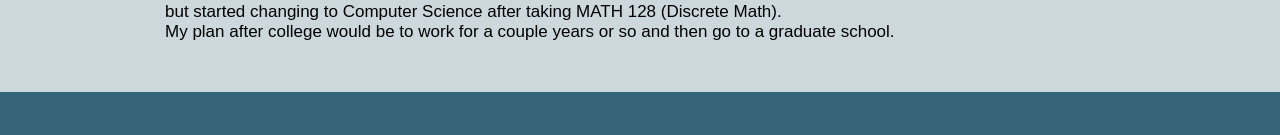
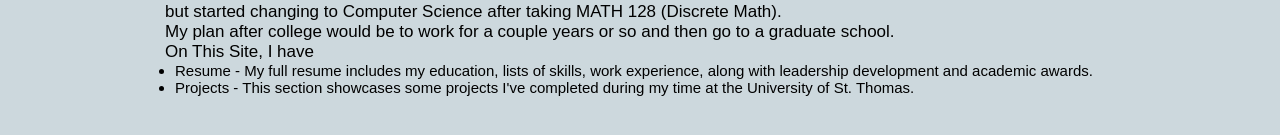
Before and after one commit to psavira/psavira.github.io, a plain HTML site: page index.html in a window 1280 px wide. Shown: the part 813-948 px from the top of the page. Before the commit the page ends 905 px from the top, so only its background shows below. Drawn offline with Linux system fonts and the light colour scheme.

Commit message:
minor fixes

```diff
--- a/index.html
+++ b/index.html
@@ -62,9 +62,19 @@
                     Fun fact, I was a Neuroscience major but started changing to Computer Science
                     after taking MATH 128 (Discrete Math).</p>
                     <p>My plan after college would be to work for a couple years or so and then go to a graduate school.</p>
+                    <p></p>
                     <div class="cta">
                         <!--a href="#" class="btn">University of St. Thomas</a-->
                     </div>
+                </div>
+            </div>
+            <div class="container">
+                <div class='block'>
+                    <p>On This Site, I have</p>
+                    <ul>
+                        <li>Resume - My full resume includes my education, lists of skills, work experience, along with leadership development and academic awards.</li>
+                        <li>Projects - This section showcases some projects I've completed during my time at the University of St. Thomas.</li>
+                    </ul>
                 </div>
             </div>
         </section>
```
